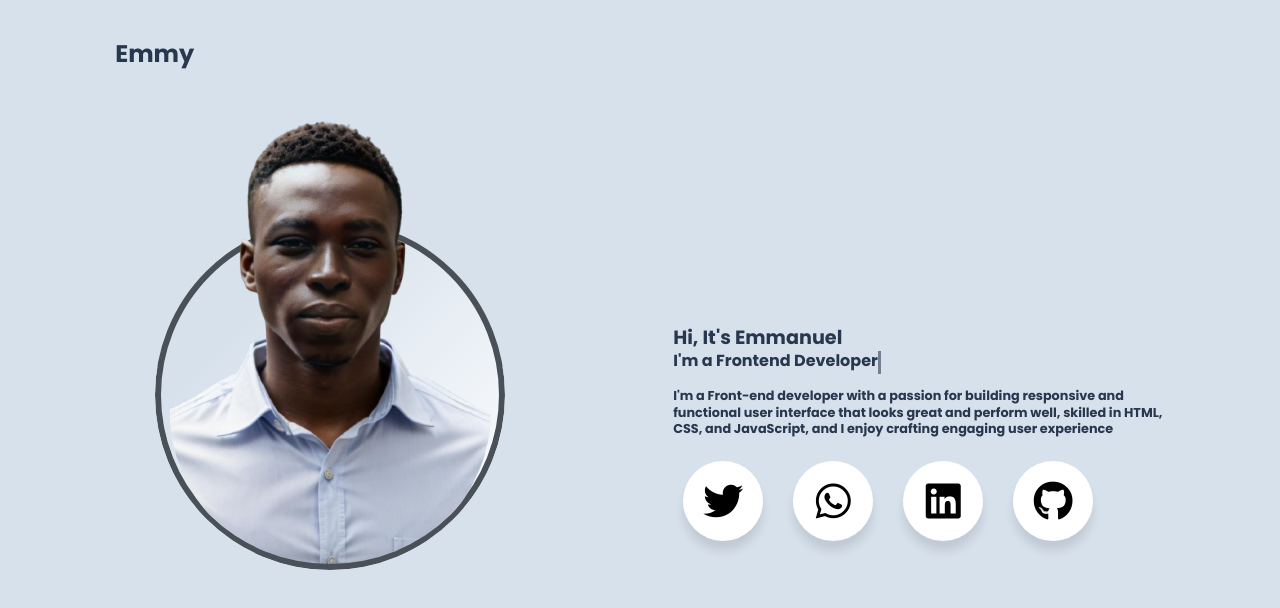
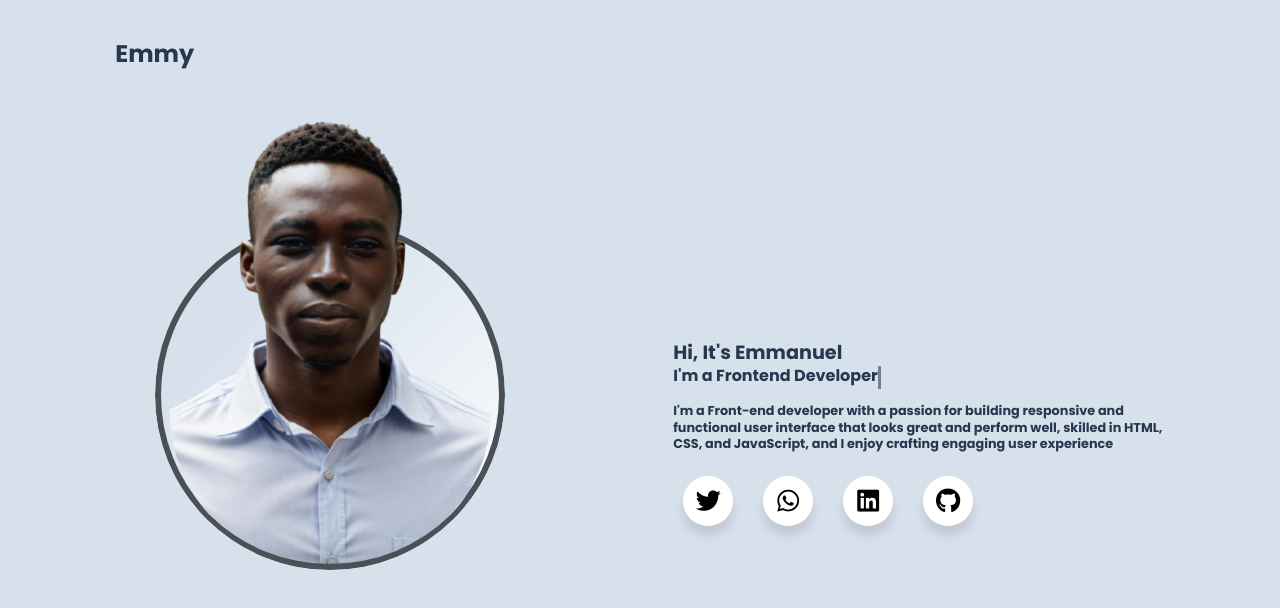
Before and after one commit to Progressive-001/Social-Link-001, a plain HTML site: page index.html in a window 1280 px wide. Drawn offline with Linux system fonts and the light colour scheme.

Commit message:
Add files via upload

```diff
--- a/style.css
+++ b/style.css
@@ -170,8 +170,8 @@ header .fa-toggle_btn{
 
 .wrapper .icon span {
   display: block;
-  height: 80px;
-  width: 80px;
+  height: 50px;
+  width: 50px;
   color: #000;
   background: #fff;
   border-radius: 50%;
@@ -182,8 +182,8 @@ header .fa-toggle_btn{
 }
 
 .wrapper .icon span i {
-  line-height: 80px;
-  font-size: 40px;
+  line-height: 50px;
+  font-size: 25px;
 }
 
 /* .wrapper .icon .tooltip {
```
